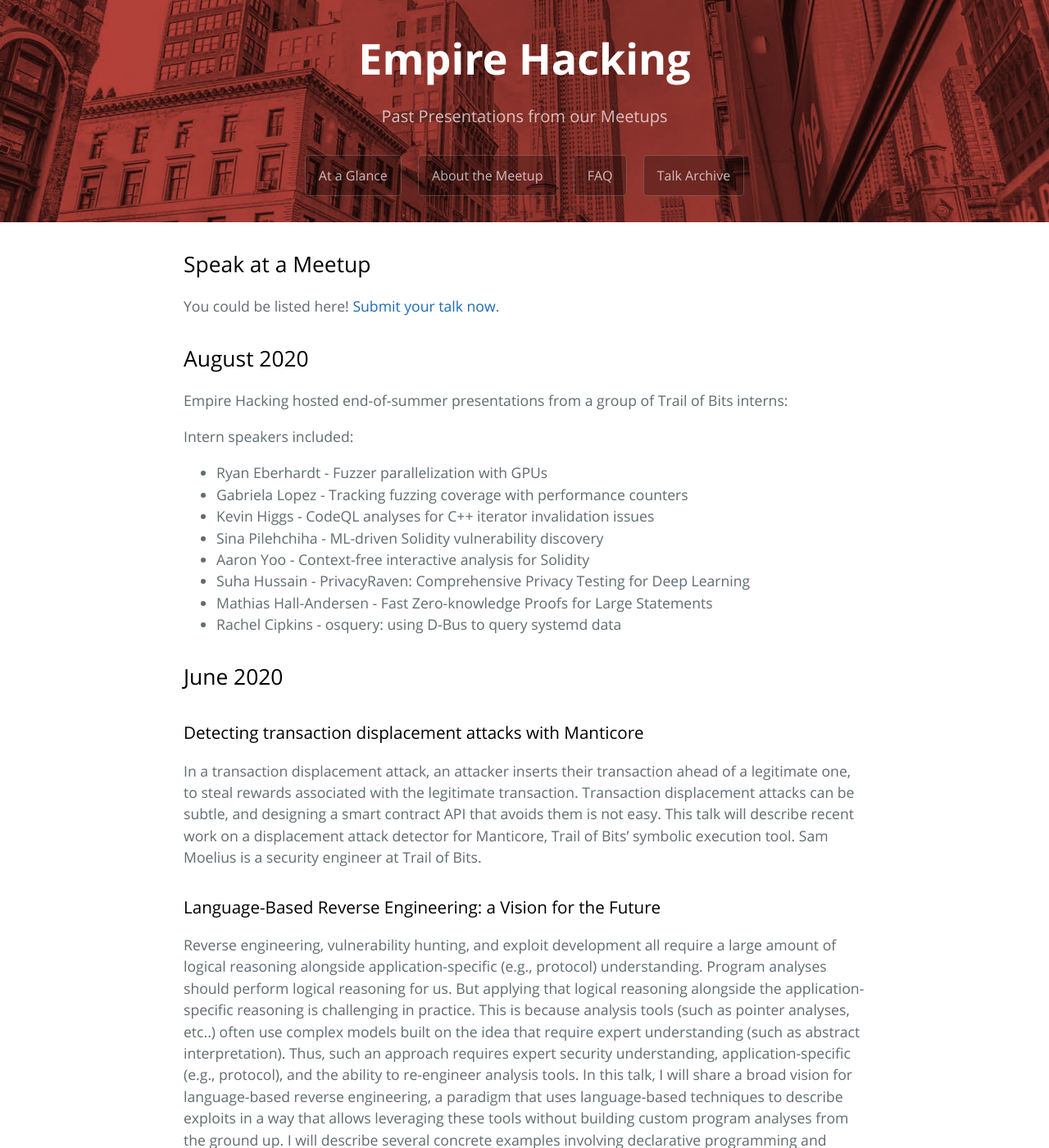
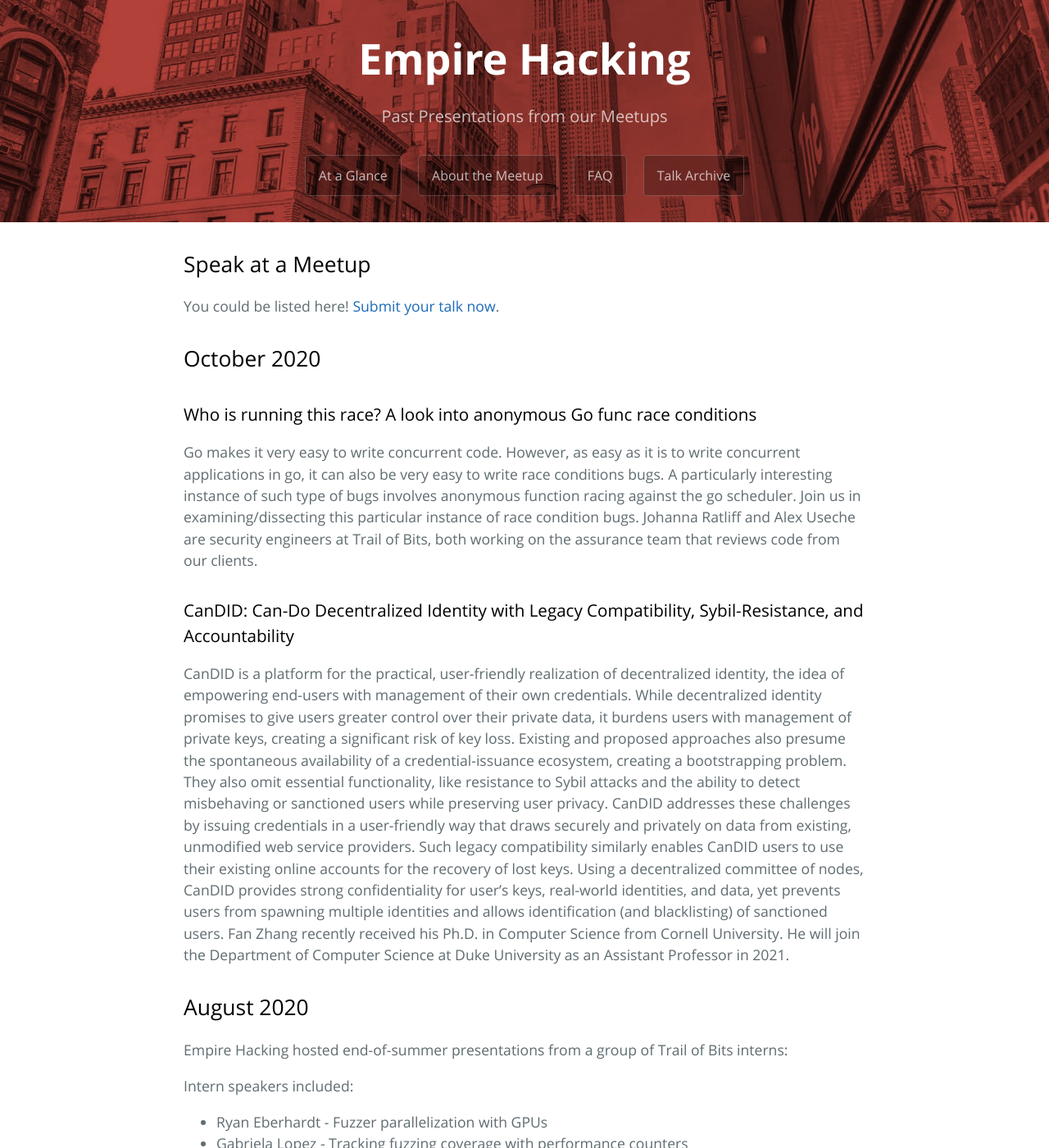
Before and after one commit to trailofbits/empirehacking.nyc, a Jekyll site: the page built from archive.md, in a window 1280 px wide and 1400 px high. Shown: the whole window at 82% size. Built offline with Jekyll 4.4.1, drawn with Linux system fonts in a browser that asks for light colours; comment, search, counter and statistics services are not loaded.

Commit message:
October 2020 (#13)
* Added October talks

* Next meetup update

* style

Co-authored-by: Dan Guido <dan@trailofbits.com>

```diff
--- a/archive.md
+++ b/archive.md
@@ -8,6 +8,14 @@ permalink: /archive/
 ## Speak at a Meetup
 
 You could be listed here! [Submit your talk now](/about/#speak-at-a-meetup).
+
+## October 2020
+
+### Who is running this race? A look into anonymous Go func race conditions
+Go makes it very easy to write concurrent code. However, as easy as it is to write concurrent applications in go, it can also be very easy to write race conditions bugs. A particularly interesting instance of such type of bugs involves anonymous function racing against the go scheduler. Join us in examining/dissecting this particular instance of race condition bugs. Johanna Ratliff and Alex Useche are security engineers at Trail of Bits, both working on the assurance team that reviews code from our clients.
+
+### CanDID: Can-Do Decentralized Identity with Legacy Compatibility, Sybil-Resistance, and Accountability
+CanDID is a platform for the practical, user-friendly realization of decentralized identity, the idea of empowering end-users with management of their own credentials. While decentralized identity promises to give users greater control over their private data, it burdens users with management of private keys, creating a significant risk of key loss. Existing and proposed approaches also presume the spontaneous availability of a credential-issuance ecosystem, creating a bootstrapping problem. They also omit essential functionality, like resistance to Sybil attacks and the ability to detect misbehaving or sanctioned users while preserving user privacy. CanDID addresses these challenges by issuing credentials in a user-friendly way that draws securely and privately on data from existing, unmodified web service providers. Such legacy compatibility similarly enables CanDID users to use their existing online accounts for the recovery of lost keys. Using a decentralized committee of nodes, CanDID provides strong confidentiality for user's keys, real-world identities, and data, yet prevents users from spawning multiple identities and allows identification (and blacklisting) of sanctioned users. Fan Zhang recently received his Ph.D. in Computer Science from Cornell University. He will join the Department of Computer Science at Duke University as an Assistant Professor in 2021.
 
 ## August 2020
 
```
Also changed, not shown: README.md (+1 -1 lines).
